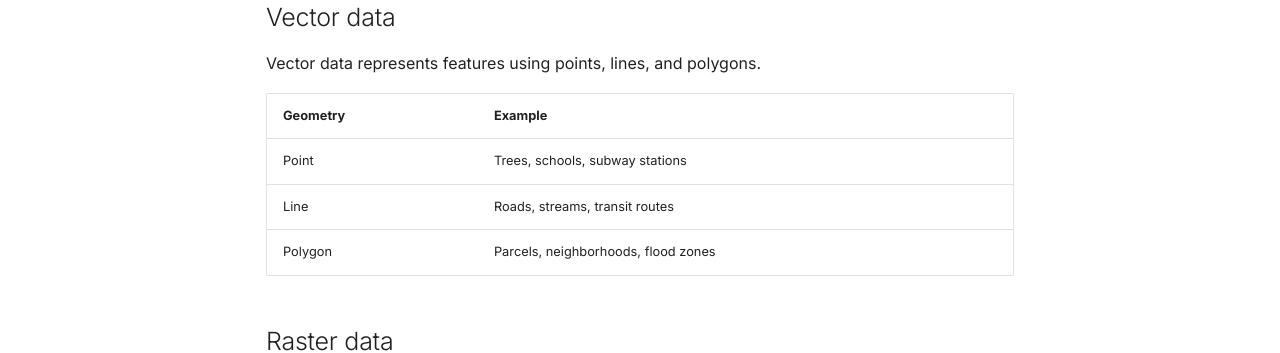
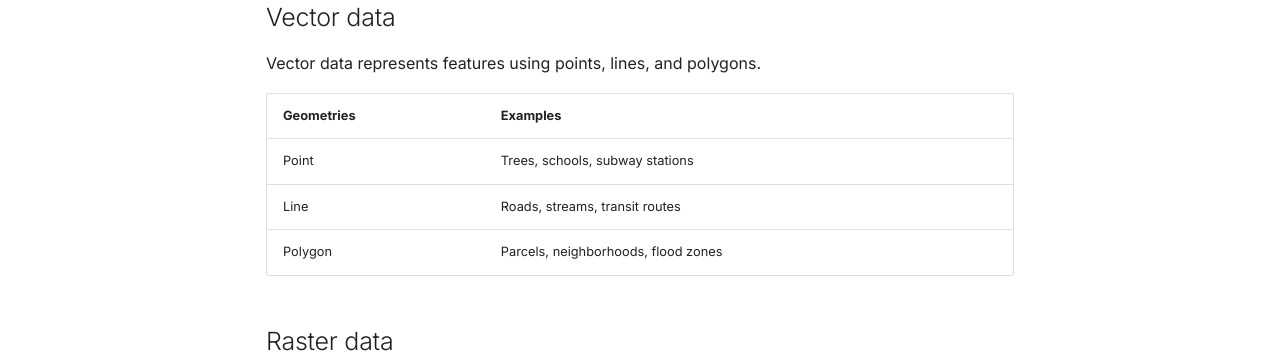
Before and after one commit to ShokranGit/arcgis-pro-course, an MkDocs documentation site: the page built from docs/concepts/vector-raster.md, in a window 1280 px wide. Shown: the part 334-687 px from the top of the page. Built offline with MkDocs 1.6.1 and Material for MkDocs 9.7.7, drawn with Linux system fonts in a browser that asks for light colours; comment, search, counter and statistics services are not loaded.

Commit message:
Correct terminology from 'Geometry' to 'Geometries'

```diff
--- a/docs/concepts/vector-raster.md
+++ b/docs/concepts/vector-raster.md
@@ -6,7 +6,7 @@ GIS data often comes in two major forms: vector and raster.
 
 Vector data represents features using points, lines, and polygons.
 
-| Geometry | Example |
+| Geometries | Examples |
 |---|---|
 | Point | Trees, schools, subway stations |
 | Line | Roads, streams, transit routes |
```
